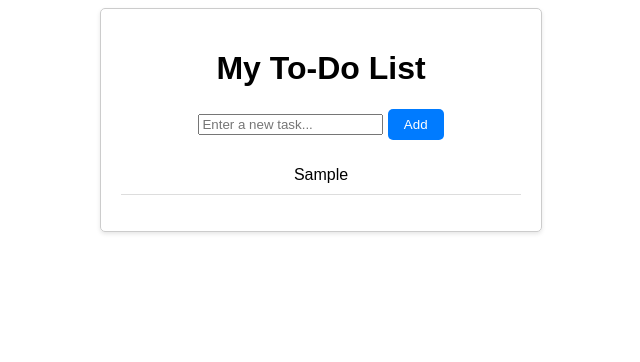
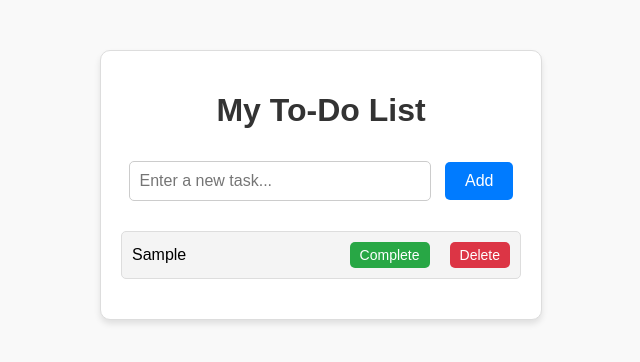
Before and after one commit to zaber-dev/SimpleTodoWebApp, a plain HTML site: page index.html in a window 1280 px wide. Both pictures are taken after typing "Sample" into the empty fields and a click on the button "Add". Shown: the whole page, without its empty margins (319-959 px from the left). Drawn offline with Linux system fonts and the light colour scheme.

Commit message:
align action buttons and improve UI layout

```diff
--- a/index.html
+++ b/index.html
@@ -3,8 +3,11 @@
 <head>
     <meta charset="UTF-8">
     <meta name="viewport" content="width=device-width, initial-scale=1.0">
+    <title>Enhanced To-Do App</title>
     <link rel="stylesheet" href="style.css">
-    <title>Simple To-Do App</title>
+    <style>
+
+    </style>
 </head>
 <body>
 <div class="container">
--- a/script.js
+++ b/script.js
@@ -8,8 +8,40 @@ function addTask() {
             const taskText = taskInput.value;
             if (taskText.trim() !== "") {
                 const li = document.createElement("li");
-        li.textContent = taskText;
+
+                const span = document.createElement("span");
+                span.textContent = taskText;
+                li.appendChild(span);
+
+                const actionButtons = document.createElement("div");
+                actionButtons.classList.add("action-buttons");
+
+                const completeButton = document.createElement("button");
+                completeButton.textContent = "Complete";
+                completeButton.classList.add("complete-button");
+                completeButton.addEventListener("click", () => {
+                    li.classList.toggle("completed");
+                });
+
+                const deleteButton = document.createElement("button");
+                deleteButton.textContent = "Delete";
+                deleteButton.classList.add("delete-button");
+                deleteButton.addEventListener("click", () => {
+                    taskList.removeChild(li);
+                });
+
+                actionButtons.appendChild(completeButton);
+                actionButtons.appendChild(deleteButton);
+
+                li.appendChild(actionButtons);
                 taskList.appendChild(li);
+
                 taskInput.value = "";
             }
         }
+
+        taskInput.addEventListener("keyup", (event) => {
+            if (event.key === "Enter") {
+                addTask();
+            }
+        });
--- a/style.css
+++ b/style.css
@@ -1,32 +1,94 @@
 body {
     font-family: Arial, sans-serif;
     text-align: center;
+    background-color: #f9f9f9;
+    margin: 0;
+    padding: 0;
 }
 
 .container {
-    margin: auto;
+    margin: 50px auto;
     max-width: 400px;
     padding: 20px;
+    border: 1px solid #ddd;
+    border-radius: 10px;
+    box-shadow: 0 4px 6px rgba(0, 0, 0, 0.1);
+    background-color: #ffffff;
+}
+
+h1 {
+    color: #333;
+}
+
+input[type="text"] {
+    width: calc(100% - 120px);
+    padding: 10px;
+    margin: 10px 0;
     border: 1px solid #ccc;
     border-radius: 5px;
-    box-shadow: 0 2px 4px rgba(0, 0, 0, 0.1);
-}
-
-ul {
-    list-style-type: none;
-    padding: 0;
-}
-
-li {
-    padding: 10px;
-    border-bottom: 1px solid #ddd;
+    font-size: 16px;
 }
 
 button {
     background-color: #007BFF;
     color: white;
     border: none;
-    padding: 8px 16px;
+    padding: 10px 20px;
     border-radius: 5px;
     cursor: pointer;
+    font-size: 16px;
+    margin-left: 10px;
 }
+
+button:hover {
+    background-color: #0056b3;
+}
+
+ul {
+    list-style-type: none;
+    padding: 0;
+    margin: 20px 0;
+}
+
+li {
+    display: flex;
+    justify-content: space-between;
+    align-items: center;
+    padding: 10px;
+    border: 1px solid #ddd;
+    border-radius: 5px;
+    margin-bottom: 10px;
+    background-color: #f4f4f4;
+    transition: background-color 0.3s;
+}
+
+li.completed {
+    text-decoration: line-through;
+    background-color: #d4edda;
+}
+
+.action-buttons {
+    display: flex;
+    gap: 10px;
+}
+
+.action-buttons button {
+    padding: 5px 10px;
+    font-size: 14px;
+}
+
+.delete-button {
+    background-color: #dc3545;
+}
+
+.delete-button:hover {
+    background-color: #a71d2a;
+}
+
+.complete-button {
+    background-color: #28a745;
+}
+
+.complete-button:hover {
+    background-color: #1e7e34;
+}
```
Lines whose indentation alone changed are shown as unchanged.
